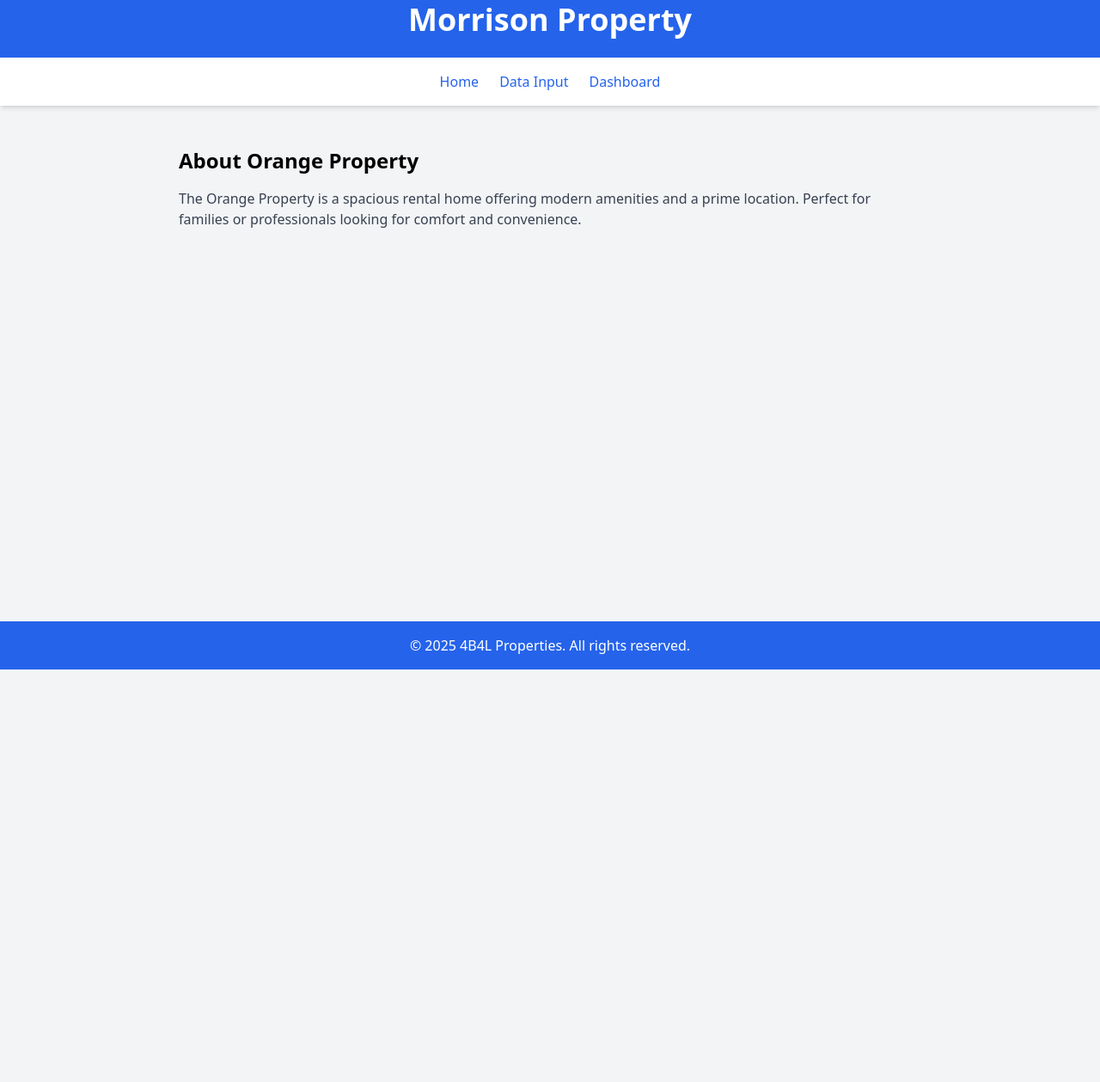
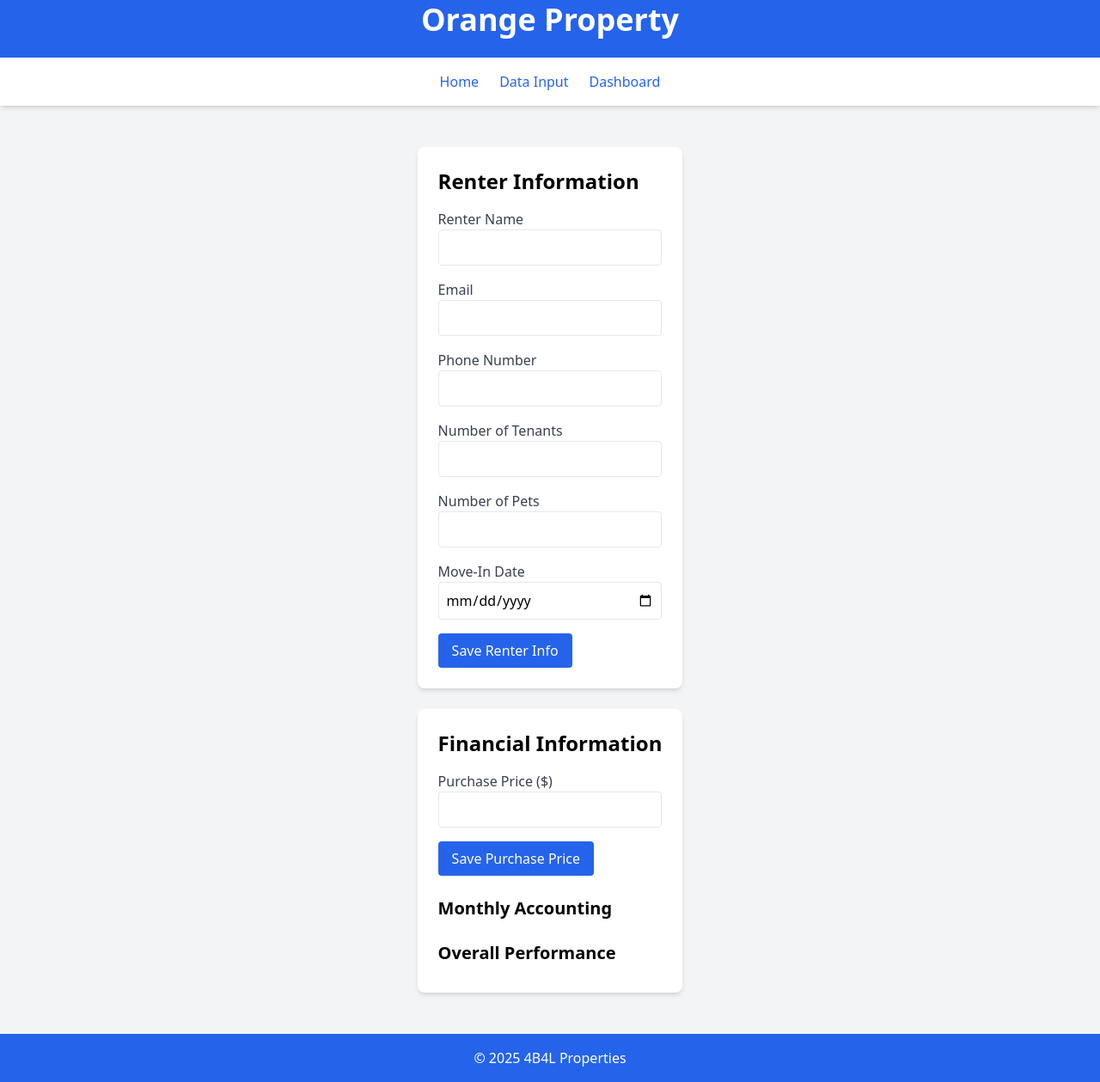
Before and after one commit to carverwatson/4B4L, a plain HTML site: page orange.html in a window 1280 px wide. Shown: the part 21-1280 px from the top of the page at 86% size. Before the commit the page ends 800 px from the top, so only its background shows below. Drawn offline with nearby package versions, Linux system fonts and the light colour scheme.

Commit message:
Update orange.html

```diff
--- a/orange.html
+++ b/orange.html
@@ -3,13 +3,13 @@
 <head>
     <meta charset="UTF-8">
     <meta name="viewport" content="width=device-width, initial-scale=1.0">
-    <title>Orange Property - 4B4L Properties</title>
+    <title>Orange - 4B4L Properties</title>
     <script src="https://cdn.tailwindcss.com"></script>
     <link rel="stylesheet" href="styles.css">
 </head>
 <body class="bg-gray-100 font-sans">
     <header class="bg-blue-600 text-white text-center py-6">
-        <h1 class="text-4xl font-bold">Morrison Property</h1>
+        <h1 class="text-4xl font-bold">Orange Property</h1>
     </header>
     <nav class="bg-white shadow-md py-4">
         <ul class="flex justify-center space-x-6">
@@ -19,13 +19,54 @@
         </ul>
     </nav>
     <main class="max-w-4xl mx-auto mt-8 p-4">
-        <section>
-            <h2 class="text-2xl font-semibold mb-4">About Orange Property</h2>
-            <p class="text-gray-700">The Orange Property is a spacious rental home offering modern amenities and a prime location. Perfect for families or professionals looking for comfort and convenience.</p>
+        <section class="bg-white p-6 rounded-lg shadow-md mb-6">
+            <h2 class="text-2xl font-semibold mb-4">Renter Information</h2>
+            <form id="renterForm-Orange" class="space-y-4">
+                <div>
+                    <label for="renterName" class="block text-gray-700">Renter Name</label>
+                    <input type="text" id="renterName" class="w-full p-2 border rounded">
+                </div>
+                <div>
+                    <label for="renterEmail" class="block text-gray-700">Email</label>
+                    <input type="email" id="renterEmail" class="w-full p-2 border rounded">
+                </div>
+                <div>
+                    <label for="renterPhone" class="block text-gray-700">Phone Number</label>
+                    <input type="tel" id="renterPhone" class="w-full p-2 border rounded">
+                </div>
+                <div>
+                    <label for="numTenants" class="block text-gray-700">Number of Tenants</label>
+                    <input type="number" id="numTenants" class="w-full p-2 border rounded" min="1">
+                </div>
+                <div>
+                    <label for="numPets" class="block text-gray-700">Number of Pets</label>
+                    <input type="number" id="numPets" class="w-full p-2 border rounded" min="0">
+                </div>
+                <div>
+                    <label for="moveInDate" class="block text-gray-700">Move-In Date</label>
+                    <input type="date" id="moveInDate" class="w-full p-2 border rounded">
+                </div>
+                <button type="submit" class="bg-blue-600 text-white px-4 py-2 rounded hover:bg-blue-700">Save Renter Info</button>
+            </form>
+        </section>
+        <section class="bg-white p-6 rounded-lg shadow-md">
+            <h2 class="text-2xl font-semibold mb-4">Financial Information</h2>
+            <form id="initialCostForm-Orange" class="space-y-4 mb-6">
+                <div>
+                    <label for="purchasePrice" class="block text-gray-700">Purchase Price ($)</label>
+                    <input type="number" id="purchasePrice" class="w-full p-2 border rounded" min="0" step="0.01">
+                </div>
+                <button type="submit" class="bg-blue-600 text-white px-4 py-2 rounded hover:bg-blue-700">Save Purchase Price</button>
+            </form>
+            <h3 class="text-xl font-semibold mb-2">Monthly Accounting</h3>
+            <div id="monthlyAccounting-Orange" class="mb-6"></div>
+            <h3 class="text-xl font-semibold mb-2">Overall Performance</h3>
+            <div id="overallPerformance-Orange"></div>
         </section>
     </main>
     <footer class="bg-blue-600 text-white text-center py-4 mt-8">
-        <p>&copy; 2025 4B4L Properties. All rights reserved.</p>
+        <p>© 2025 4B4L Properties</p>
     </footer>
+    <script src="scripts.js"></script>
 </body>
 </html>
```
